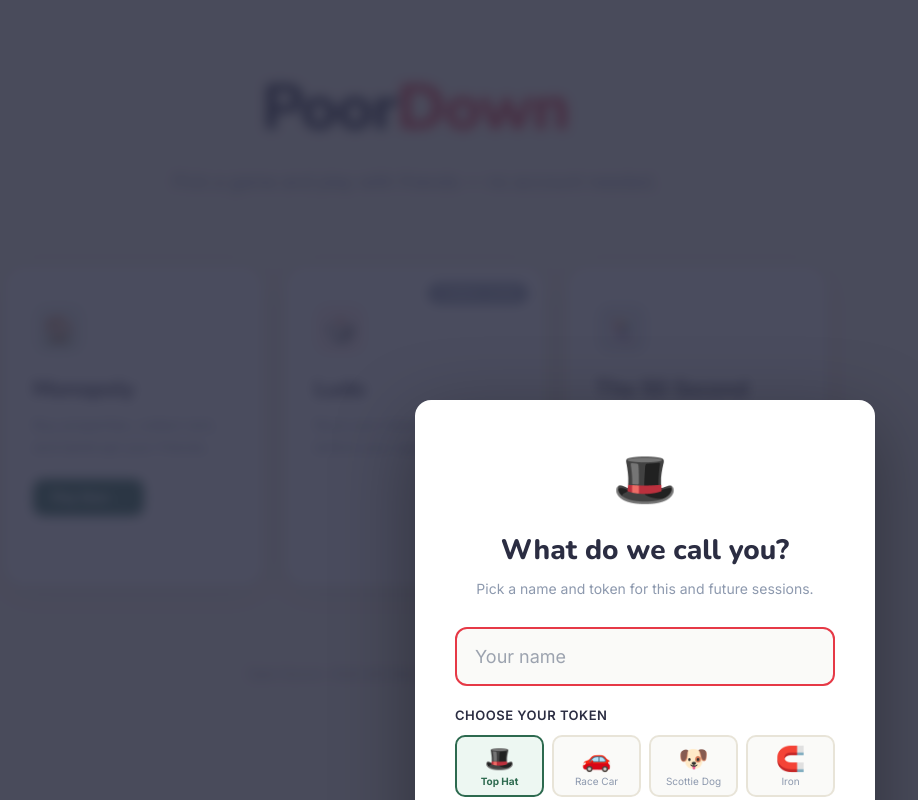
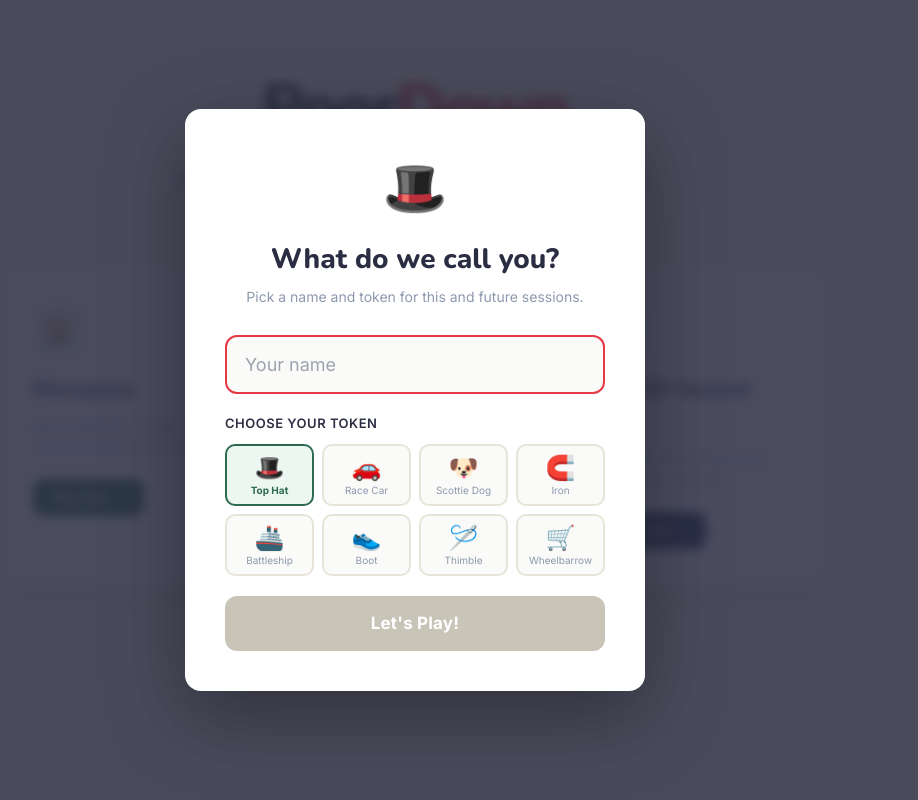
Before and after one commit to shriram29/PoorDown, a Next.js app: page / in a window 1280 px wide. Shown: the whole page, without its empty margins (225-1143 px from the left). Built offline with nearby package versions, Linux system fonts and the light colour scheme.

Commit message:
Fix initial identity layout

```diff
--- a/components/ui/IdentityModal.js
+++ b/components/ui/IdentityModal.js
@@ -46,7 +46,6 @@ export default function IdentityModal({ isOpen, onComplete }) {
   return (
     <AnimatePresence>
       {isOpen && (
-        <>
           <motion.div
             initial={{ opacity: 0 }}
             animate={{ opacity: 1 }}
@@ -57,25 +56,25 @@ export default function IdentityModal({ isOpen, onComplete }) {
               backgroundColor: 'rgba(43, 45, 66, 0.85)',
               backdropFilter: 'blur(6px)',
               zIndex: 200,
+              display: 'flex',
+              alignItems: 'center',
+              justifyContent: 'center',
+              padding: '20px',
             }}
-          />
-
+          >
           <motion.div
             initial={{ opacity: 0, scale: 0.88, y: 24 }}
             animate={{ opacity: 1, scale: 1, y: 0 }}
             exit={{ opacity: 0, scale: 0.88, y: 24 }}
             transition={{ type: 'spring', damping: 22, stiffness: 280 }}
             style={{
-              position: 'fixed',
-              top: '50%',
-              left: '50%',
-              transform: 'translate(-50%, -50%)',
               backgroundColor: 'white',
               borderRadius: '16px',
               padding: '40px',
               width: '100%',
               maxWidth: '460px',
-              zIndex: 201,
+              maxHeight: '90vh',
+              overflowY: 'auto',
               boxShadow: '0 24px 80px rgba(0,0,0,0.35)',
             }}
             onKeyDown={handleKeyDown}
@@ -234,7 +233,7 @@ export default function IdentityModal({ isOpen, onComplete }) {
               </button>
             </form>
           </motion.div>
-        </>
+          </motion.div>
       )}
     </AnimatePresence>
   );
--- a/pages/monopoly/index.js
+++ b/pages/monopoly/index.js
@@ -1,3 +1,4 @@
+import { useState, useEffect } from 'react';
 import Head from 'next/head';
 import { useRouter } from 'next/router';
 import { motion } from 'framer-motion';
@@ -6,6 +7,16 @@ import JoinRoom from '../../components/lobby/JoinRoom';
 
 export default function MonopolyLobby() {
   const router = useRouter();
+  const [identityName, setIdentityName] = useState('');
+
+  useEffect(() => {
+    try {
+      const stored = localStorage.getItem('poordown_identity');
+      if (stored) setIdentityName(JSON.parse(stored).name || '');
+    } catch {
+      // ignore
+    }
+  }, []);
 
   return (
     <>
@@ -109,7 +120,7 @@ export default function MonopolyLobby() {
                 Start a new game and invite friends
               </p>
             </div>
-            <CreateRoom game="monopoly" />
+            <CreateRoom defaultName={identityName} />
           </motion.div>
 
           <motion.div
@@ -140,7 +151,7 @@ export default function MonopolyLobby() {
                 Enter a room code to join
               </p>
             </div>
-            <JoinRoom game="monopoly" />
+            <JoinRoom defaultName={identityName} />
           </motion.div>
         </div>
       </div>
```
